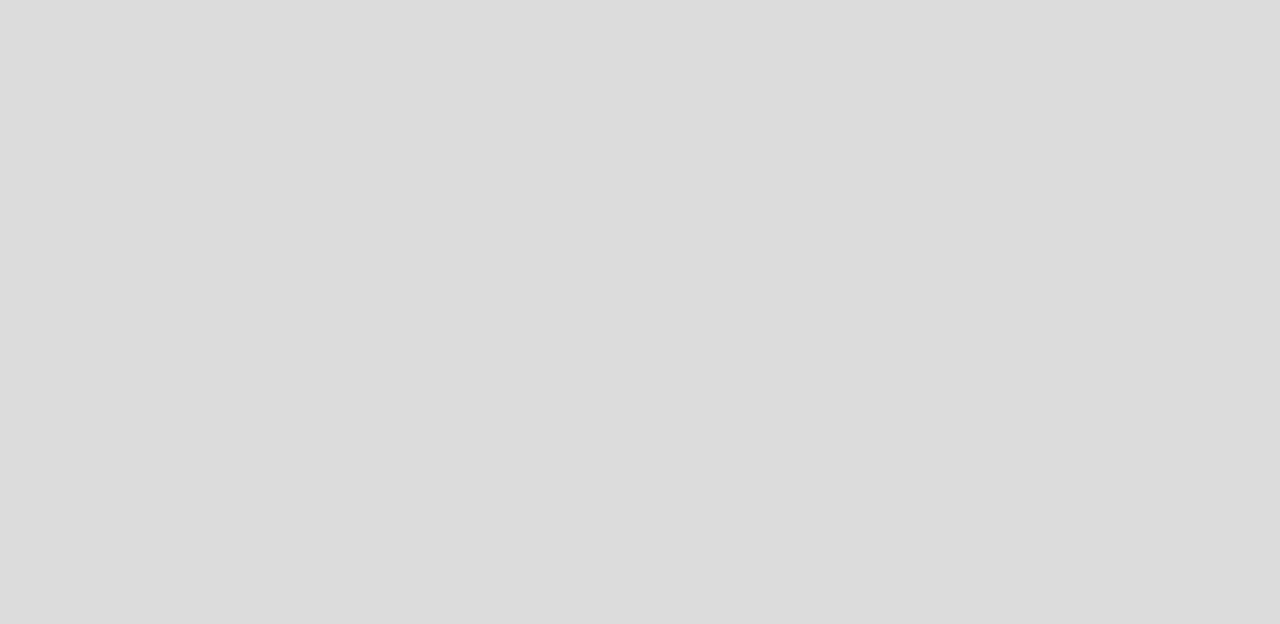
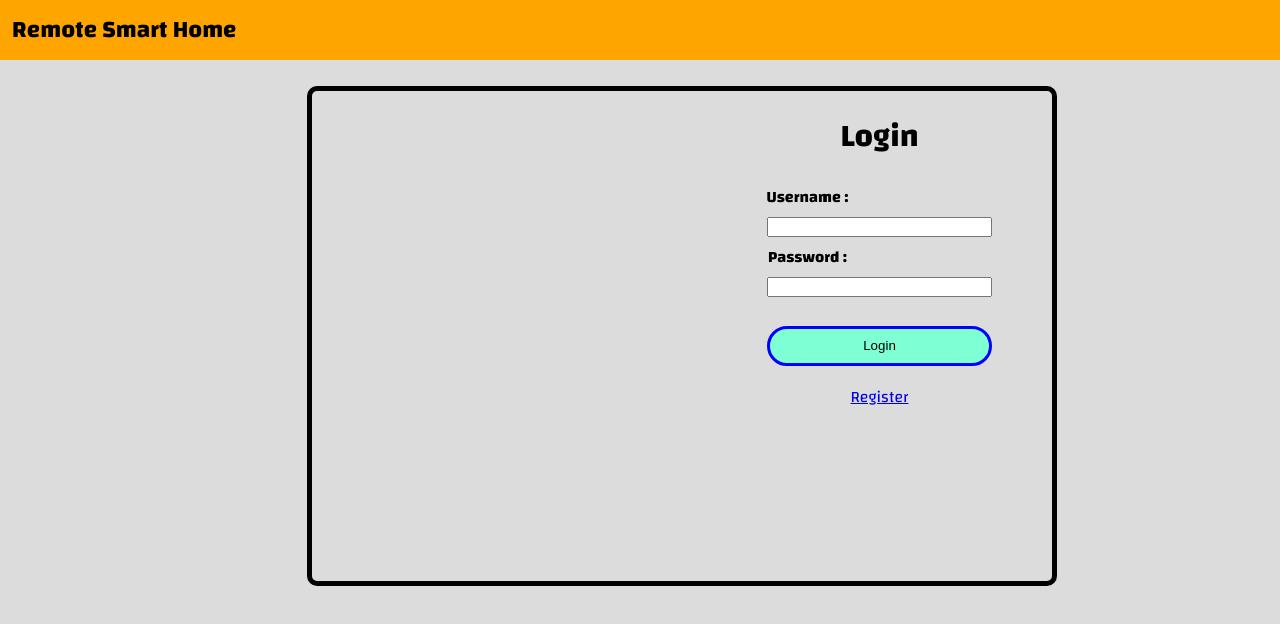
Before and after one commit to Exceed-Group11/remote-smart-home-frontend, a React (Create React App) app: page / in a window 1280 px wide. Before the commit this address had no page. Shown: the top 624 px of the page. Built offline with nearby package versions, Linux system fonts and the light colour scheme.

Commit message:
change home path

```diff
--- a/package.json
+++ b/package.json
@@ -8,6 +8,9 @@
     "@testing-library/user-event": "^13.5.0",
     "react": "^17.0.2",
     "react-dom": "^17.0.2",
+    "react-icon": "^1.0.0",
+    "react-icons": "^4.3.1",
+    "react-router-dom": "^6.2.1",
     "react-scripts": "5.0.0",
     "web-vitals": "^2.1.4"
   },
--- a/src/App.js
+++ b/src/App.js
@@ -10,7 +10,7 @@ function App() {
     <BrowserRouter>
       <Routes>
         <Route path='/home' element={<Home />} />
-        <Route path='/login' element={<Login />} />
+        <Route path='/' element={<Login />} />
         <Route path='/register' element={<Register />} />
         <Route path='/addform' element={<AddForm />} />
       </Routes>
```
Also changed, not shown: 1 other file (tests, documents, lock files or other folders).
